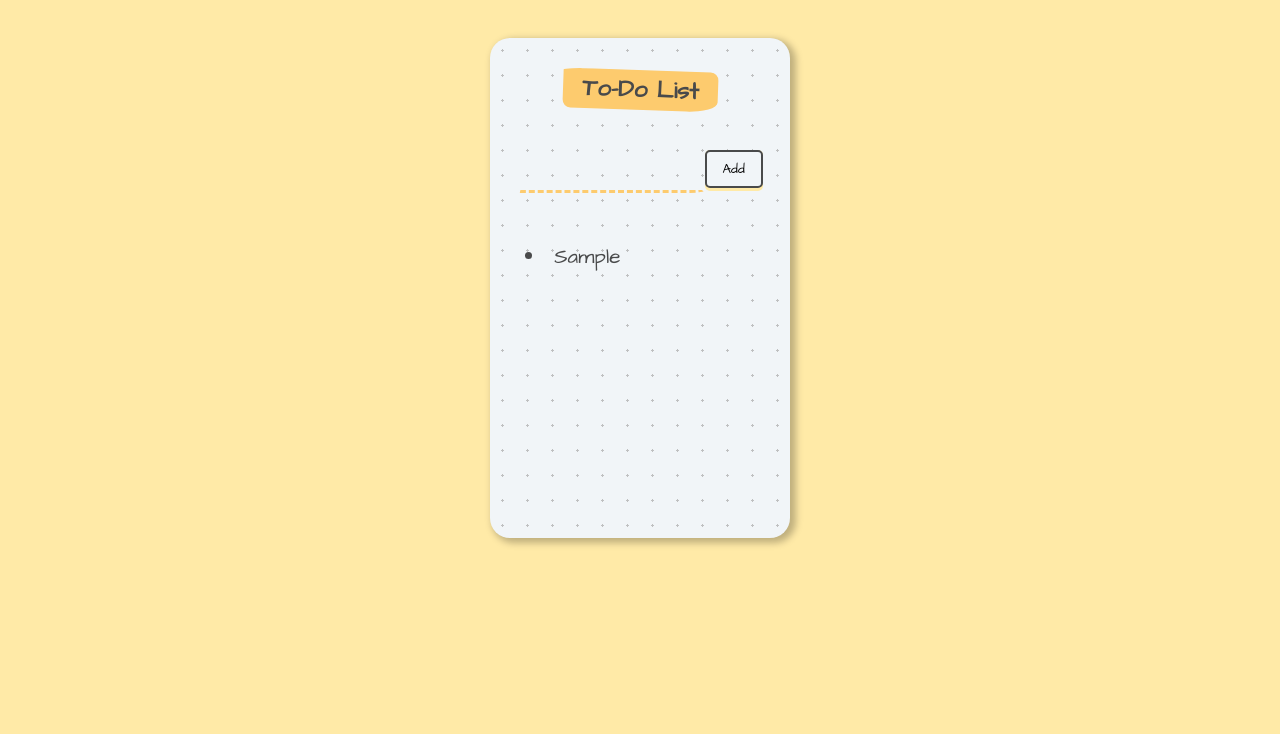
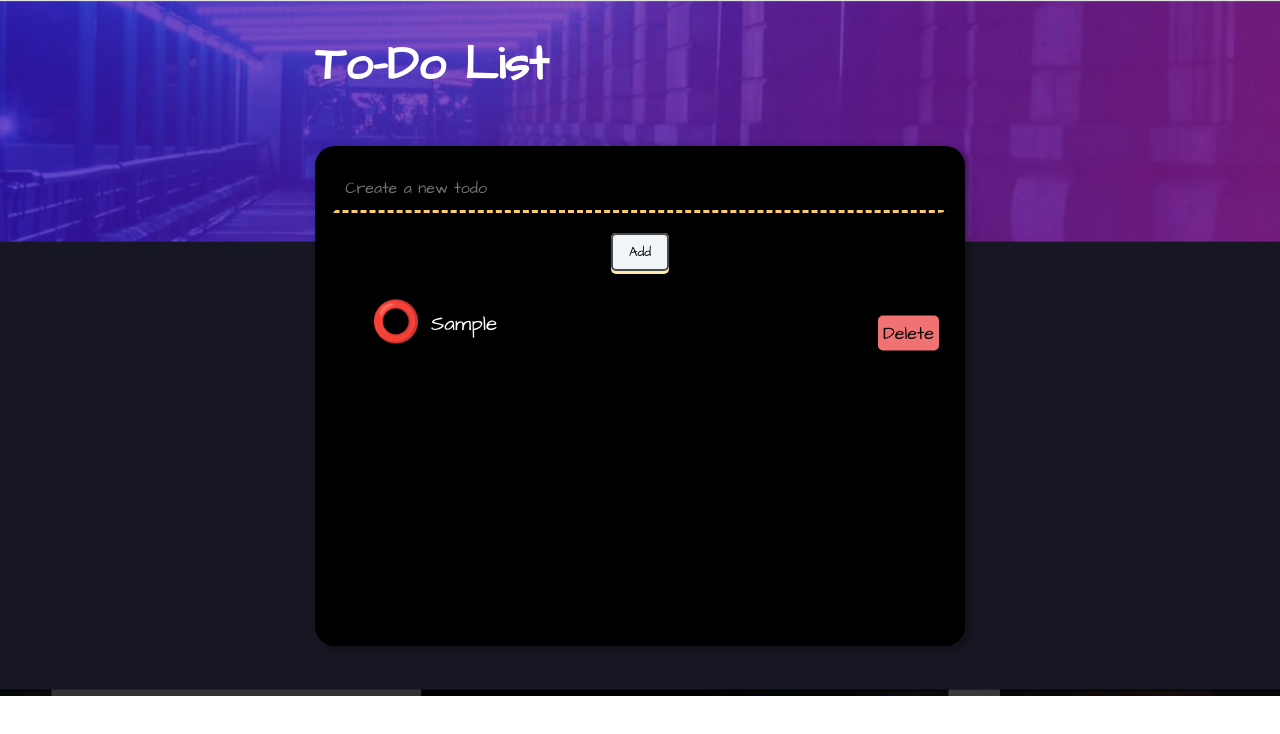
Before and after one commit to selahadinnasir/todo-app, a React (Create React App) app: page / in a window 1280 px wide. Both pictures are taken after typing "Sample" into the empty fields and a click on the button "Add". Shown: the top 734 px of the page. Built offline with nearby package versions, Linux system fonts and the light colour scheme.

Commit message:
chnage the Ui and checkmark

```diff
--- a/public/styles.css
+++ b/public/styles.css
@@ -1,43 +1,51 @@
 body {
-  background-color: #ffeaa7;
-  min-height: 70vh;
-  padding: 1rem;
-  box-sizing: border-box;
-  display: flex;
-  justify-content: center;
-  align-items: center;
+  background-image: url(todoback.PNG);
+  background-repeat: no-repeat;
+  background-size: cover; /* Ensure the image covers the entire area */
+  width: 100%;
+  padding-bottom: 50px; /* Adjust the value as needed to add height below the image */
+  margin: 0;
   color: hsl(198, 1%, 29%);
   font-family: "Architects Daughter", cursive;
   text-align: center;
   font-size: 130%;
+  display: flex;
+  justify-content: center;
+  align-items: center;
 }
 
 .container {
-  width: 100%;
+  width: 650px;
   height: auto;
   min-height: 500px;
-  max-width: 500px;
-  min-width: 250px;
-  background: #f1f5f8;
-  background-image: radial-gradient(#bfc0c1 7.2%, transparent 0);
+  background: black;
+  /* background-image: radial-gradient(#bfc0c1 7.2%, transparent 0); */
   background-size: 25px 25px;
   border-radius: 20px;
   box-shadow: 4px 3px 7px 2px #00000040;
   padding: 1rem;
   box-sizing: border-box;
 }
+
+@media only screen and (max-width: 768px) {
+  .container {
+    margin: 10px;
+    width: 100%;
+    min-height: 80vh;
+  }
+}
+
 .heading {
   display: flex;
   align-items: center;
-  justify-content: center;
+  justify-content: start;
   margin-bottom: 1rem;
+  color: white;
 }
 .heading h1 {
-  transform: rotate(2deg);
-  padding: 0.2rem 1.2rem;
-  border-radius: 20% 5% 20% 5%/5% 20% 25% 20%;
-  background-color: #fdcb6e;
-  font-size: 1.5rem;
+  font-size: 3rem;
+  font-weight: 700;
+  font-family: inherit;
 }
 
 .form input {
@@ -50,8 +58,8 @@ body {
   border-bottom: dashed 3px #fdcb6e;
   font-family: "Architects Daughter", cursive;
   font-size: 1rem;
-  color: hsla(260, 2%, 25%, 0.7);
-  width: 70%;
+  color: white;
+  width: 100%;
   margin-bottom: 20px;
 }
 
@@ -75,5 +83,58 @@ button span {
 li {
   text-align: left;
   position: relative;
-  padding: 0.5rem;
+  padding: 0.9rem;
+  padding-right: 80px;
+  cursor: pointer;
+  padding-left: 60px;
 }
+
+ul {
+  color: white;
+  list-style-type: none;
+}
+
+.completed  {
+  text-decoration: line-through;
+}
+
+li::before {
+  content: '⭕'; /* Unicode for circled tick */
+  position: absolute;
+  top: 50%;
+  left: 0;
+  transform: translateY(-50%);
+  font-size: 40px; /* Adjust size as needed */
+  color: rgb(236, 227, 227); /* Optional: color of the empty circle */
+}
+
+li.completed::before {
+  content: '⭕'; /* Unicode for circled tick */
+  color: white; /* Color of the circled tick */
+  font-size: 40px;
+}
+
+li.completed::after {
+  content: '✔'; /* Unicode for checkmark */
+  position: absolute;
+  padding: 10px;
+  left: 0;
+  top: 50%;
+  transform: translateY(-50%);
+  font-size: 24px; /* Adjust size as needed */
+  color: green; /* Optional: color of the checkmark */
+}
+
+
+.delete {
+    font-size: 18px; /* Increase the size */
+    padding: 5px;   /* Increase the padding */
+    margin: 10px; /* Add some margin for spacing */
+    background-color: rgb(240, 114, 114);
+
+      position: absolute;
+      right: 0;
+      top: 50%;
+      transform: translateY(-50%);
+      cursor: pointer;
+}
--- a/src/components/App.jsx
+++ b/src/components/App.jsx
@@ -22,10 +22,12 @@ function App() {
 
 
   return (
-    <div className="container">
-      <div className="heading">
+    <>
+    <div className="heading">
         <h1>To-Do List</h1>
       </div>
+    <div className="container">
+
       <InputArea onAdd={addItem} />
       <div>
         <ul>
@@ -34,12 +36,13 @@ function App() {
               key={index}
               id={index}
               text={todoItem}
-              onChecked={deleteItem}
+              onDelete={deleteItem}
             />
           ))}
         </ul>
       </div>
     </div>
+    </>
   );
 }
 
--- a/src/components/InputArea.jsx
+++ b/src/components/InputArea.jsx
@@ -10,7 +10,7 @@ function InputArea(props) {
 
   return (
     <div className="form">
-      <input onChange={handleChange} type="text" value={inputText} />
+      <input onChange={handleChange} type="text" value={inputText} placeholder="Create a new todo"/>
       <button
         onClick={() => {
           props.onAdd(inputText);
--- a/src/components/ToDoItem.jsx
+++ b/src/components/ToDoItem.jsx
@@ -1,14 +1,19 @@
-import React from "react";
+import React, { useState } from "react";
 
 function ToDoItem(props) {
+  const [isCompeleted,setIsCompeleted] = useState(false);
+
   return (
     <div>
-      <li onClick={() => {
-        props.onChecked(props.id);
-      }}>{props.text}</li>
-
+      <li onClick={() => setIsCompeleted(!isCompeleted)} className={isCompeleted? "completed" : ""}>
+        {props.text}
+        <button className="delete" onClick={() => {
+        props.onDelete(props.id);
+      }}>
+        Delete
+        </button></li>
     </div>
   );
 }
-
+// 15+20+30 = 1
 export default ToDoItem;
```
Also changed, not shown: public/todoback.PNG (added).
